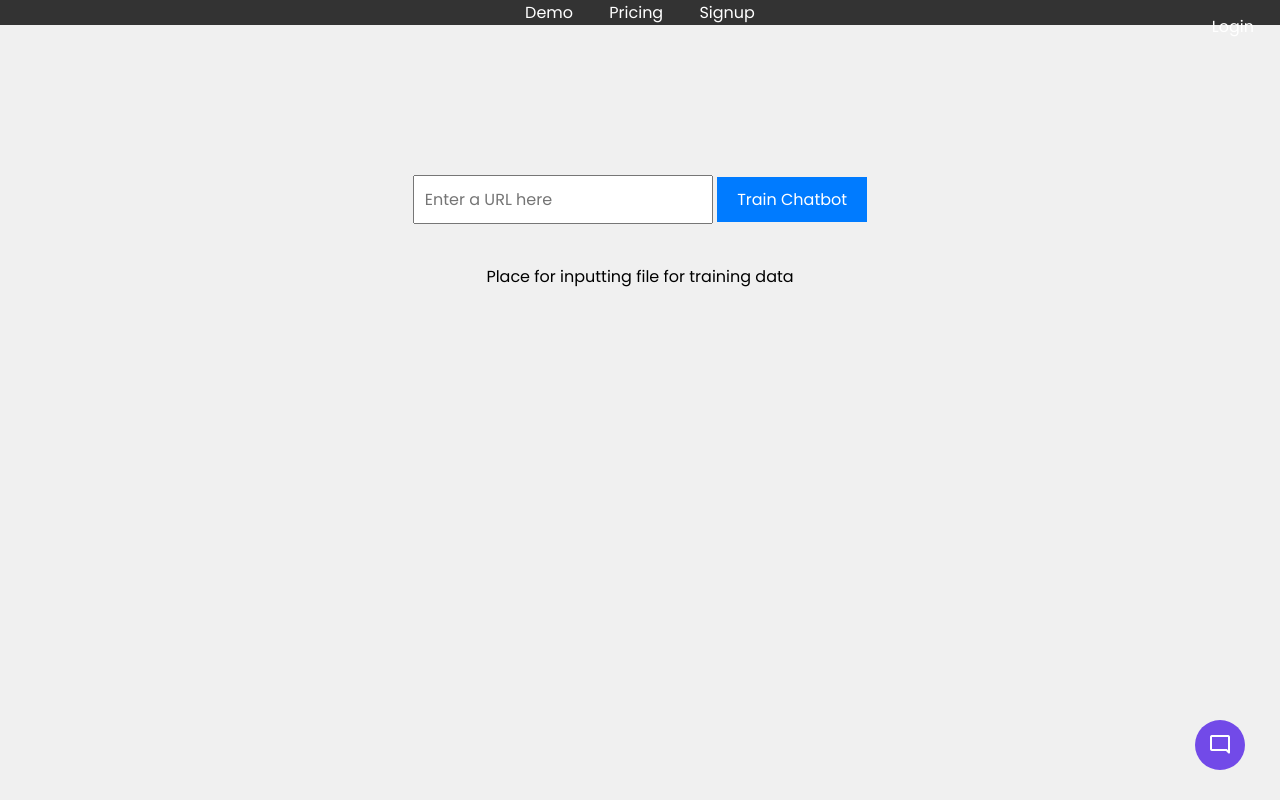
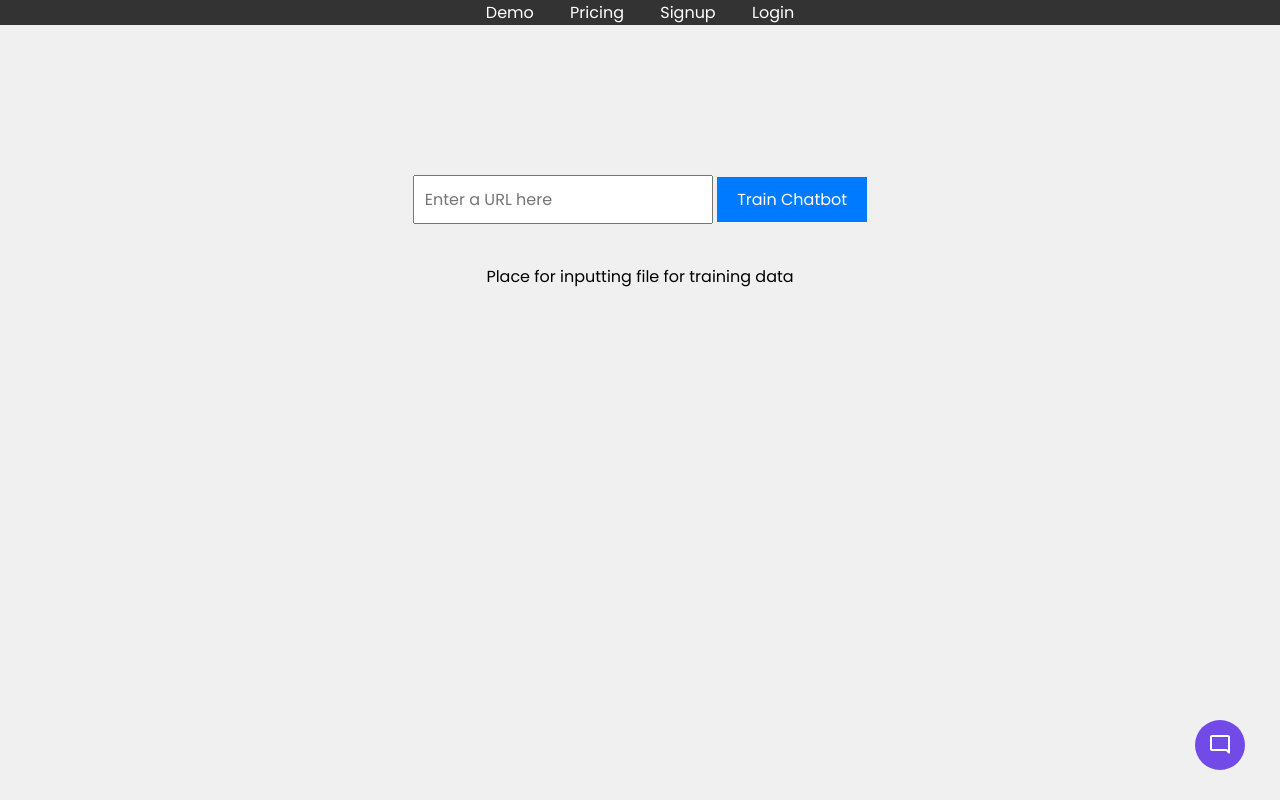
Before and after one commit to hughj095/Nodebot, a website: page public/index.html in a window 1280 px wide. Drawn offline with nearby package versions, Linux system fonts and the light colour scheme.

Commit message:
Update style.css

```diff
--- a/public/style.css
+++ b/public/style.css
@@ -43,14 +43,11 @@ body {
 
 /* Style for the Login link on the top right */
 .login-link {
-    position: absolute;
-    top: 0px; /* Adjust the distance from the top as needed */
-    right: 10px; /* Adjust the distance from the right as needed */
     float: none;
     display: block;
     color: white;
     text-align: center;
-    padding: 14px 16px;
+    padding: 140px 16px;
     text-decoration: none;
 }
 
```
